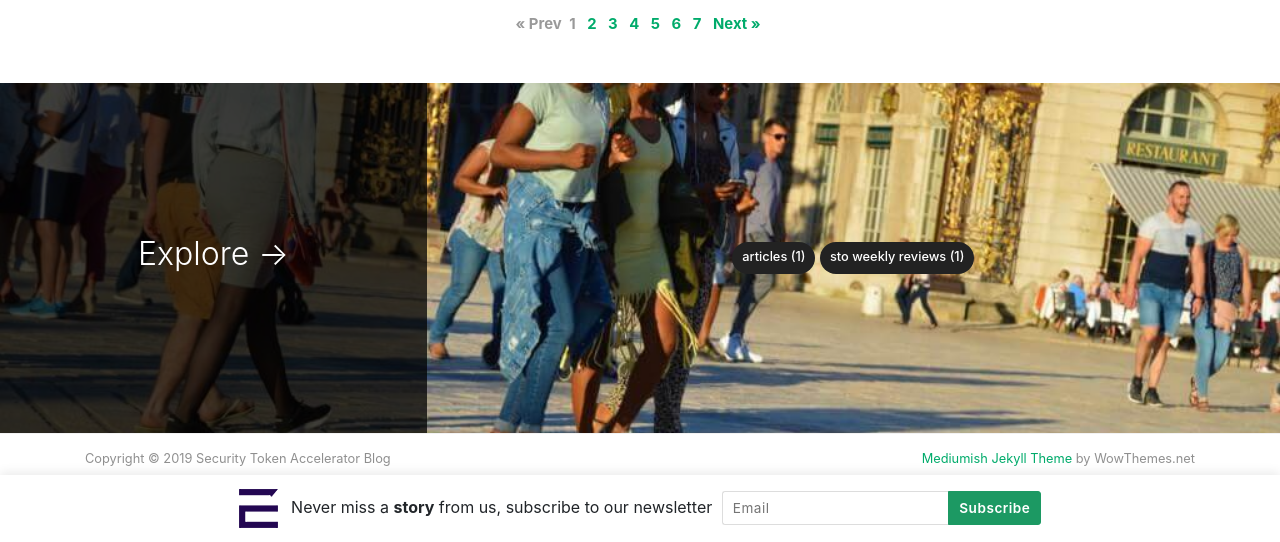
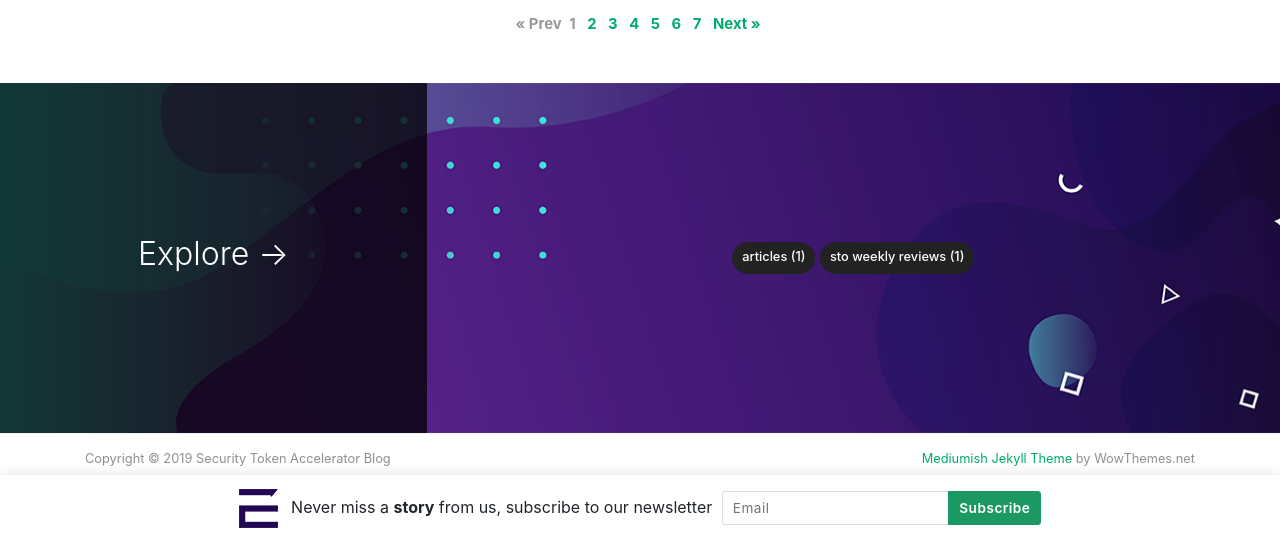
Before and after one commit to staccelerator/sta-blog, a Jekyll site: the page built from index.html, in a window 1280 px wide and 1400 px high, scrolled down 1124 px. Shown: the part 858-1400 px from the top of the window. Built offline with Jekyll 4.4.1, drawn with Linux system fonts in a browser that asks for light colours; nearby versions of some CDN libraries; the list of posts is cut into pages by our own code.

Commit message:
Footer img changed

```diff
--- a/assets/css/screen.css
+++ b/assets/css/screen.css
@@ -770,7 +770,7 @@ iframe {
         padding: 0;
         height: 350px;
         border-radius: 0;
-        background-image: url(../images/jumbotron.jpg);
+        background-image: url(../images/footer.png);
         background-size: cover;
     }
 
@@ -788,7 +788,7 @@ iframe {
     margin-top: 3rem;
     padding: 0;
     border-radius: 0;
-    background-image: url(../images/jumbotron.jpg);
+    background-image: url(../images/footer.png);
     background-size: cover;
 }
 
```
Also changed, not shown: assets/images/footer.png (added), assets/images/jumbotron.jpg (deleted).
